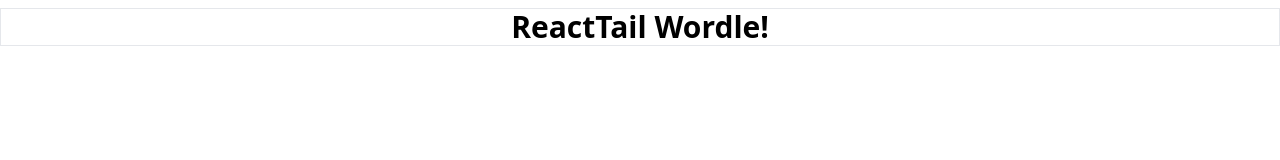
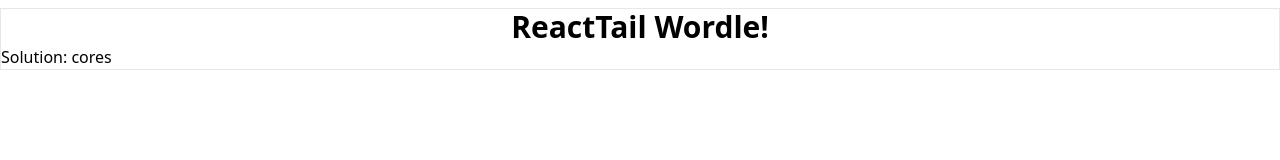
Before and after one commit to AveyBD/react-tailwind-wordle, a React (Create React App) app: page / in a window 1280 px wide. Shown: the top 160 px of the page. Built offline with nearby package versions, Linux system fonts and the light colour scheme; data requests are answered from the project's data file.

Commit message:
Random Answer

```diff
--- a/src/App.js
+++ b/src/App.js
@@ -1,8 +1,21 @@
+import { useEffect, useState } from "react";
+
 function App() {
+  const [solution, setSolution] = useState(null);
+
+  useEffect(() => {
+    fetch("http://localhost:5000/solutions")
+      .then((res) => res.json())
+      .then((data) => {
+        const sol = Math.floor(Math.random() * data.length);
+        setSolution(data[sol]);
+      });
+  }, [setSolution]);
   return (
     <div>
       <nav className="border border-t-1 mt-2 border-b-1 border-gray-200">
-        <h1 className="text-3xl font-bold text-center">ReactTail Wordle!</h1>
+        <h2 className="text-3xl font-bold text-center">ReactTail Wordle!</h2>
+        <h2>Solution: {solution?.word}</h2>
       </nav>
     </div>
   );
```
